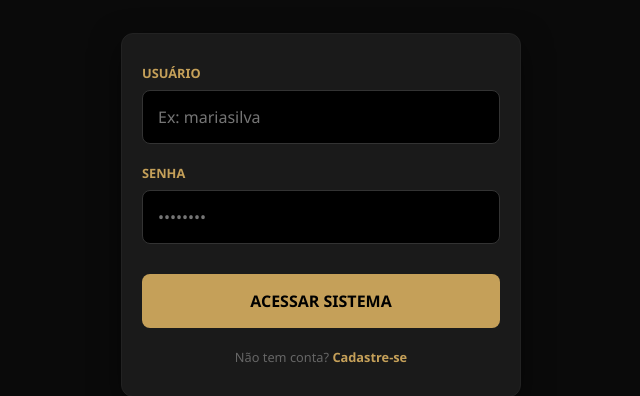
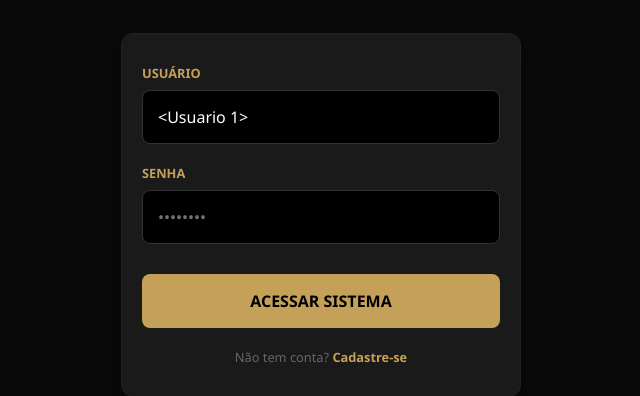
Before and after one commit to JosueSerejo/Sanctum, a Flask app: template templates/login.html in a window 1280 px wide. Shown: the part 233-629 px from the top of the page, without its empty margins (319-959 px from the left). Run offline with Flask 2, Linux system fonts and the light colour scheme; the template is opened without the code that fills it: values that come from a table or form of the project are taken from there, others are empty; tables that the repository leaves empty hold one stand-in row (values such as "Sample post").

Commit message:
FEAT: lógica jinja nos values do login

```diff
--- a/templates/login.html
+++ b/templates/login.html
@@ -28,11 +28,13 @@
                 {% endfor %}
               {% endif %}
             {% endwith %}
+
             <form action="/login" method="POST" class="login-form">
 
                 <div class="input-group">
                     <label for="usuario">Usuário</label>
-                    <input type="text" id="usuario" name="usuario" placeholder="Ex: mariasilva" required>
+                    <!-- Adicionado o value para persistência -->
+                    <input type="text" id="usuario" name="usuario" value="{{ usuario if usuario else '' }}" placeholder="Ex: mariasilva" required>
                 </div>
 
                 <div class="input-group">
@@ -42,7 +44,6 @@
 
                 <button type="submit" class="btn-login">ACESSAR SISTEMA</button>
 
-                <!-- Div de alternância estilizada via style.css -->
                 <div class="auth-switch">
                     <p>Não tem conta? <a href="{{ url_for('cadastro') }}">Cadastre-se</a></p>
                 </div>
@@ -57,5 +58,4 @@
     <script src="{{ url_for('static', filename='js/script.js') }}"></script>
 
 </body>
-
 </html>
```
Lines whose indentation alone changed are shown as unchanged.
